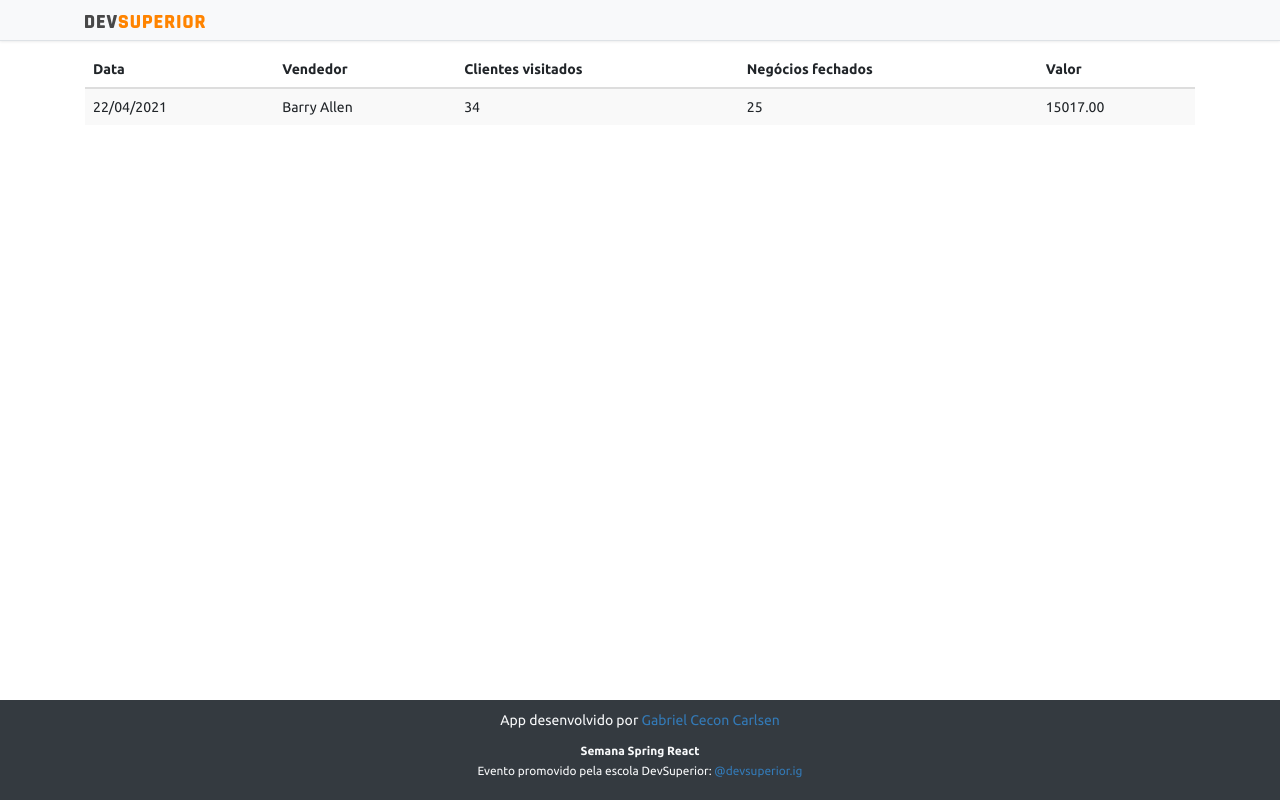
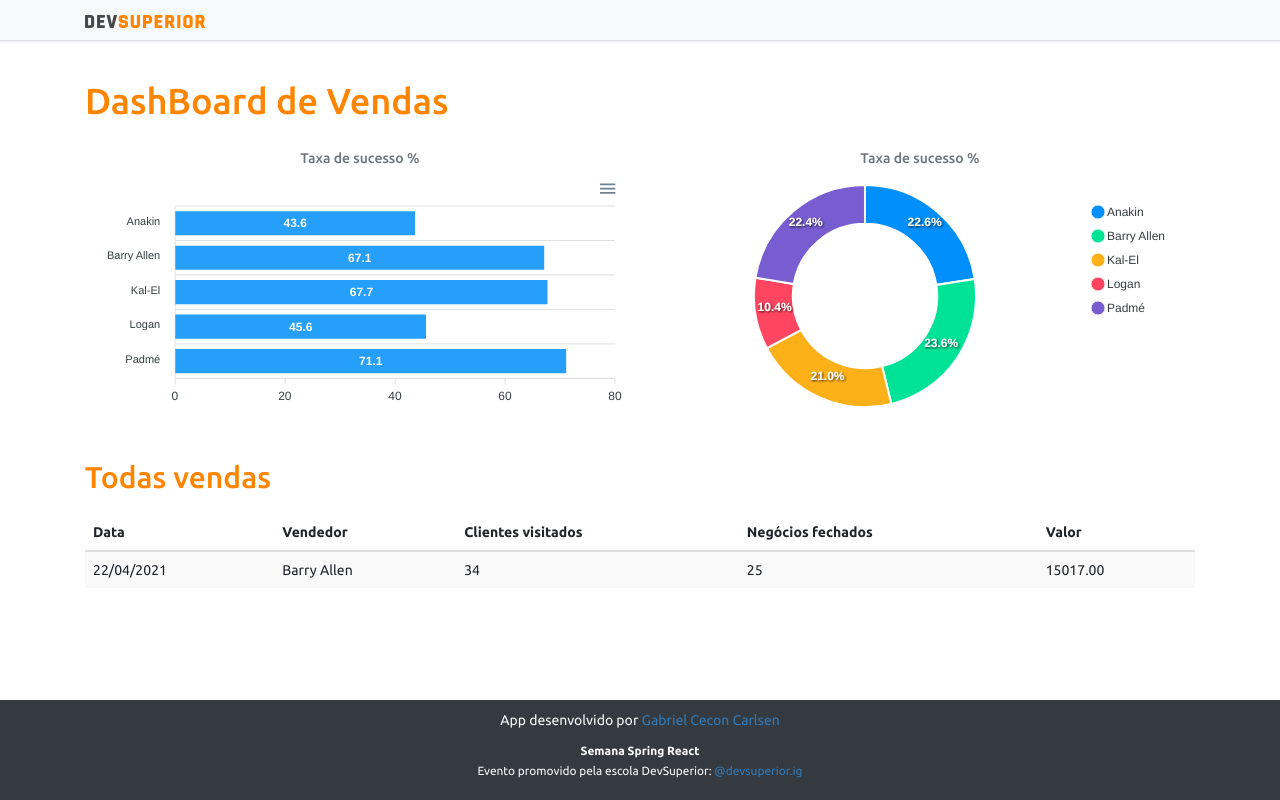
Before and after one commit to ceconcarlsen/projeto-sds4, a React (Create React App) app in the folder frontend/: page / in a window 1280 px wide. Built offline with nearby package versions, Linux system fonts and the light colour scheme.

Commit message:
static charts

```diff
--- a/frontend/package.json
+++ b/frontend/package.json
@@ -11,8 +11,10 @@
     "@types/node": "^12.0.0",
     "@types/react": "^17.0.0",
     "@types/react-dom": "^17.0.0",
+    "apexcharts": "^3.28.1",
     "bootstrap": "3",
     "react": "^17.0.2",
+    "react-apexcharts": "^1.3.9",
     "react-bootstrap": "^1.6.1",
     "react-dom": "^17.0.2",
     "react-scripts": "4.0.3",
--- a/frontend/src/App.tsx
+++ b/frontend/src/App.tsx
@@ -1,15 +1,36 @@
+import BarChart from "Components/BarChart";
+import DonutChart from "Components/DonutChart";
+
 import DataTable from "Components/DataTable";
+
 import Footer from "Components/Footer";
 import Navbar from "Components/Navbar";
 
 function App() {
   return (
     <>
-      <Navbar/>
+      <Navbar />
       <div className="container">
-        <DataTable/>
+        <h1 className="text-primary py-3">DashBoard de Vendas</h1>
+
+        <div className="row px-3">
+          <div className="col-sm-6">
+            <h5 className="text-center text-secondary">Taxa de sucesso %</h5>
+            <BarChart />
+          </div>
+          <div className="col-sm-6">
+            <h5 className="text-center text-secondary">Taxa de sucesso %</h5>
+            <DonutChart />
+          </div>
+        </div>
+
+        <div className="py-3">
+          <h2 className="text-primary">Todas vendas</h2>
+        </div>
+
+        <DataTable />
       </div>
-      <Footer/>
+      <Footer />
     </>
   );
 }
--- /dev/null
+++ b/frontend/src/Components/BarChart/index.tsx
@@ -0,0 +1,36 @@
+import React from 'react'
+import Chart from 'react-apexcharts'
+
+function BarChart(){
+
+    const options = {
+        plotOptions: {
+            bar: {
+                horizontal: true,
+            }
+        },
+    };
+
+    const mockData = {
+        labels: {
+            categories: ['Anakin', 'Barry Allen', 'Kal-El', 'Logan', 'Padmé']
+        },
+        series: [
+            {
+                name: "% Sucesso",
+                data: [43.6, 67.1, 67.7, 45.6, 71.1]
+            }
+        ]
+    };
+
+    return(
+        <Chart
+            options={{ ...options, xaxis: mockData.labels }}
+            series={mockData.series}
+            type="bar"
+            height="240"
+        />
+    );
+}
+
+export default BarChart;
--- /dev/null
+++ b/frontend/src/Components/DonutChart/index.tsx
@@ -0,0 +1,27 @@
+import React from 'react'
+import Chart from 'react-apexcharts'
+
+function DonutChart(){
+
+    const mockData = {
+        series: [477138, 499928, 444867, 220426, 473088],
+        labels: ['Anakin', 'Barry Allen', 'Kal-El', 'Logan', 'Padmé']
+    }
+
+    const options = {
+        legend: {
+            show: true
+        }
+    }
+
+    return(
+        <Chart
+            options={{ ...options, labels: mockData.labels }}
+            series={mockData.series}
+            type="donut"
+            height="240"
+        />
+    );
+}
+
+export default DonutChart;
```
Also changed, not shown: 1 other file (tests, documents, lock files or other folders).
